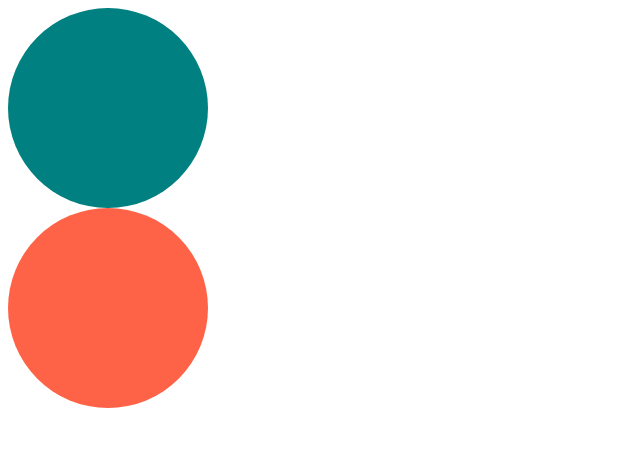
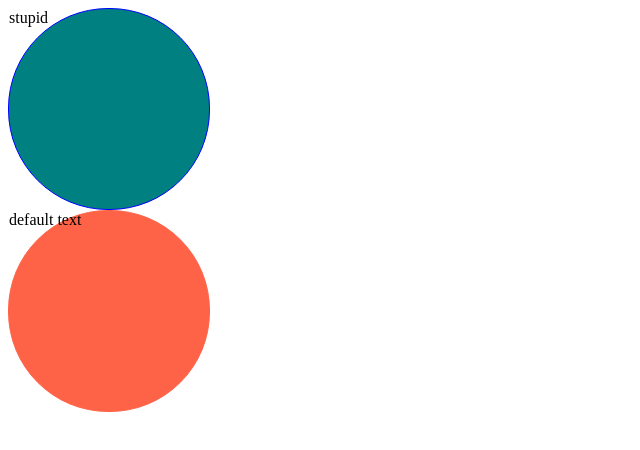
Before and after one commit to kubby159/LearnTypscript, a React (Create React App) app: page / in a window 1280 px wide. Shown: the top 450 px of the page, without its empty margins (0-640 px from the left). Built offline with nearby package versions, Linux system fonts and the light colour scheme.

Commit message:
[TS] optional Props

```diff
--- a/src/App.tsx
+++ b/src/App.tsx
@@ -4,7 +4,7 @@ import Circle from "./Circle";
 function App() {
   return (
     <>
-      <Circle bgColor="teal" />
+      <Circle text="stupid" borderColor="blue" bgColor="teal" />
       <Circle bgColor="tomato" />
     </>
   );
--- a/src/Circle.tsx
+++ b/src/Circle.tsx
@@ -2,21 +2,29 @@ import styled from "styled-components";
 
 interface ContainerProps {
   bgColor: string;
+  borderColor: string;
 }
 
 const Container = styled.div<ContainerProps>`
   width: 200px;
   height: 200px;
   background-color: ${(props) => props.bgColor};
+  border: 1px solid ${(props) => props.borderColor};
   border-radius: 100px;
 `;
 
 interface CircleProps {
   bgColor: string;
+  borderColor?: string;
+  text?: string;
 }
 
-function Circle({ bgColor }: CircleProps) {
-  return <Container bgColor={bgColor}></Container>;
+function Circle({ bgColor, borderColor, text = "default text" }: CircleProps) {
+  return (
+    <Container borderColor={borderColor ?? bgColor} bgColor={bgColor}>
+      {text}
+    </Container>
+  );
 }
 
 export default Circle;
```
